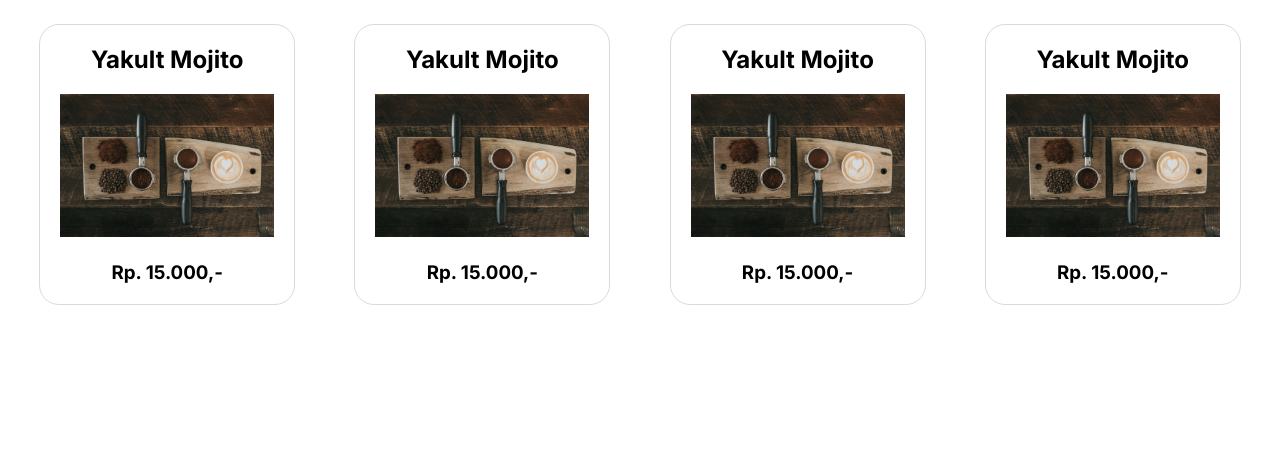
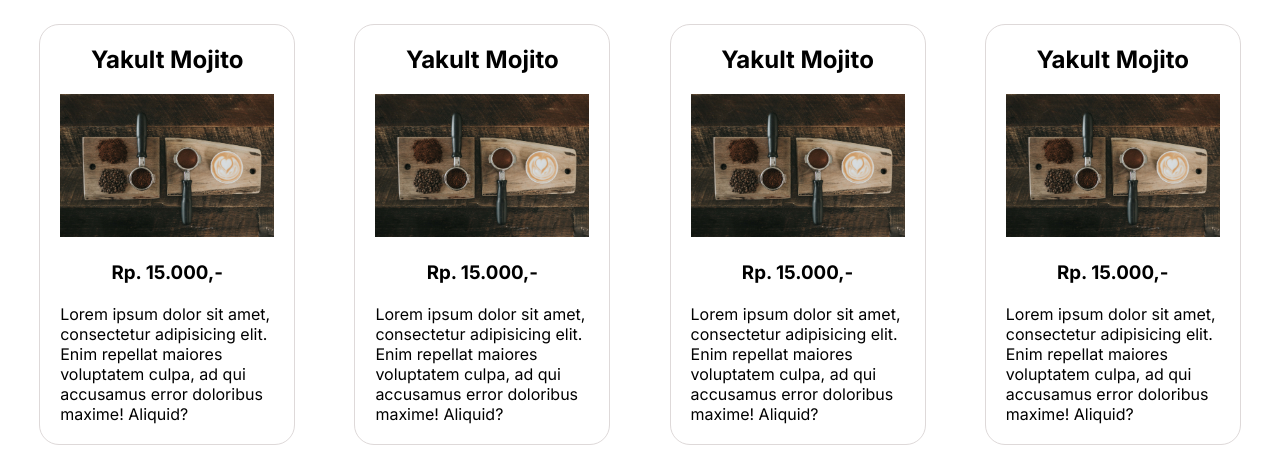
Before and after one commit to sandecodes/andalusia, a plain HTML site: page index.html in a window 1280 px wide. Shown: the part 455-920 px from the top of the page. Before the commit the page ends 800 px from the top, so only its background shows below. Drawn offline with Linux system fonts and the light colour scheme.

Commit message:
add content product

```diff
--- a/index.html
+++ b/index.html
@@ -41,26 +41,30 @@
 
     <main>
       <h1 id="product">Product</h1>
-      <div id="content" class="article">
+      <div class="article">
         <article class="card">
           <h2>Yakult Mojito</h2>
           <img src="src/img-1.jpg" alt="" />
           <h3>Rp. 15.000,-</h3>
+          <p>Lorem ipsum dolor sit amet, consectetur adipisicing elit. Enim repellat maiores voluptatem culpa, ad qui accusamus error doloribus maxime! Aliquid?</p>
         </article>
         <article class="card">
           <h2>Yakult Mojito</h2>
           <img src="src/img-1.jpg" alt="" />
           <h3>Rp. 15.000,-</h3>
+          <p>Lorem ipsum dolor sit amet, consectetur adipisicing elit. Enim repellat maiores voluptatem culpa, ad qui accusamus error doloribus maxime! Aliquid?</p>
         </article>
         <article class="card">
           <h2>Yakult Mojito</h2>
           <img src="src/img-1.jpg" alt="" />
           <h3>Rp. 15.000,-</h3>
+          <p>Lorem ipsum dolor sit amet, consectetur adipisicing elit. Enim repellat maiores voluptatem culpa, ad qui accusamus error doloribus maxime! Aliquid?</p>
         </article>
         <article class="card">
           <h2>Yakult Mojito</h2>
           <img src="src/img-1.jpg" alt="" />
           <h3>Rp. 15.000,-</h3>
+          <p>Lorem ipsum dolor sit amet, consectetur adipisicing elit. Enim repellat maiores voluptatem culpa, ad qui accusamus error doloribus maxime! Aliquid?</p>
         </article>
       </div>
     </main>
--- a/styles.css
+++ b/styles.css
@@ -46,6 +46,7 @@ nav {
 
 nav .logo {
   font-family: 'Pacifico', cursive;
+  font-size: 1.2rem;
   letter-spacing: 3px;
   z-index: 9999;
 }
@@ -161,11 +162,16 @@ main h1 {
   width: 20%;
   padding: 20px;
   margin: 20px;
-  text-align: center;
 }
 
 .card h2 {
   padding-bottom: 20px;
+  text-align: center;
+}
+
+.card h3 {
+  padding-bottom: 20px;
+  text-align: center;
 }
 
 .card img {
```
